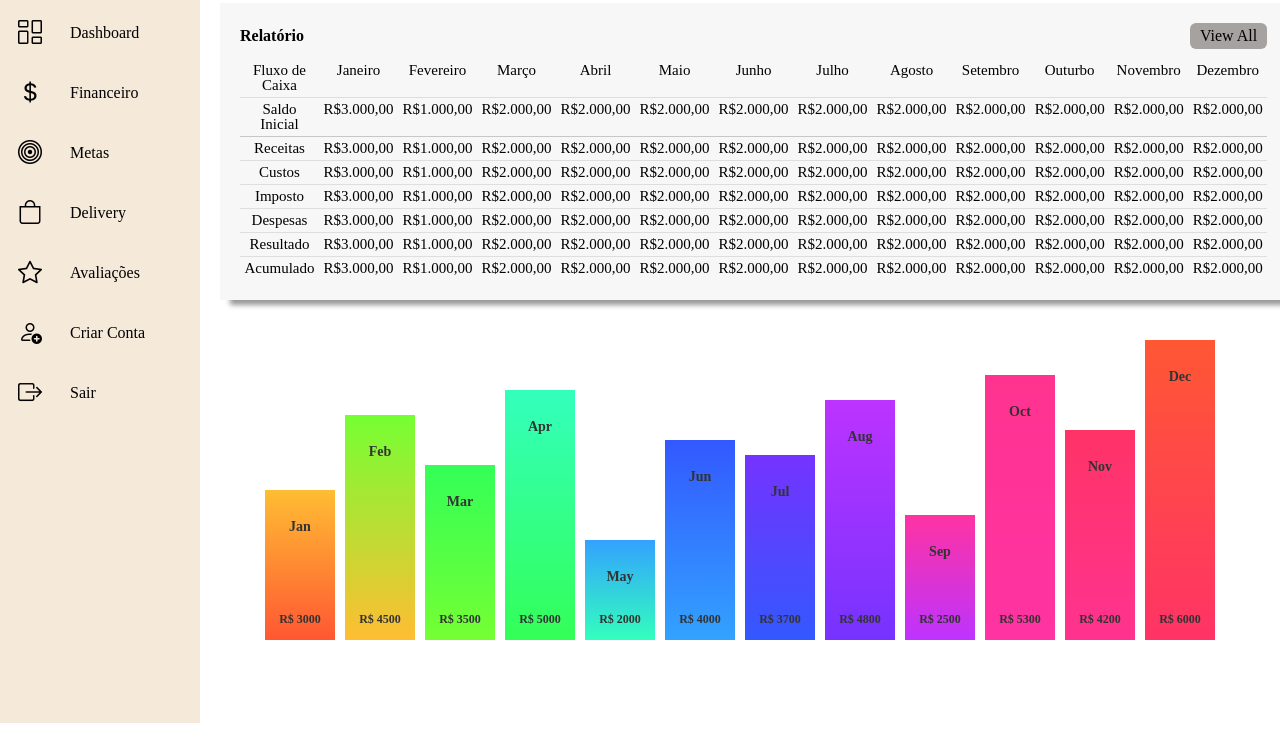
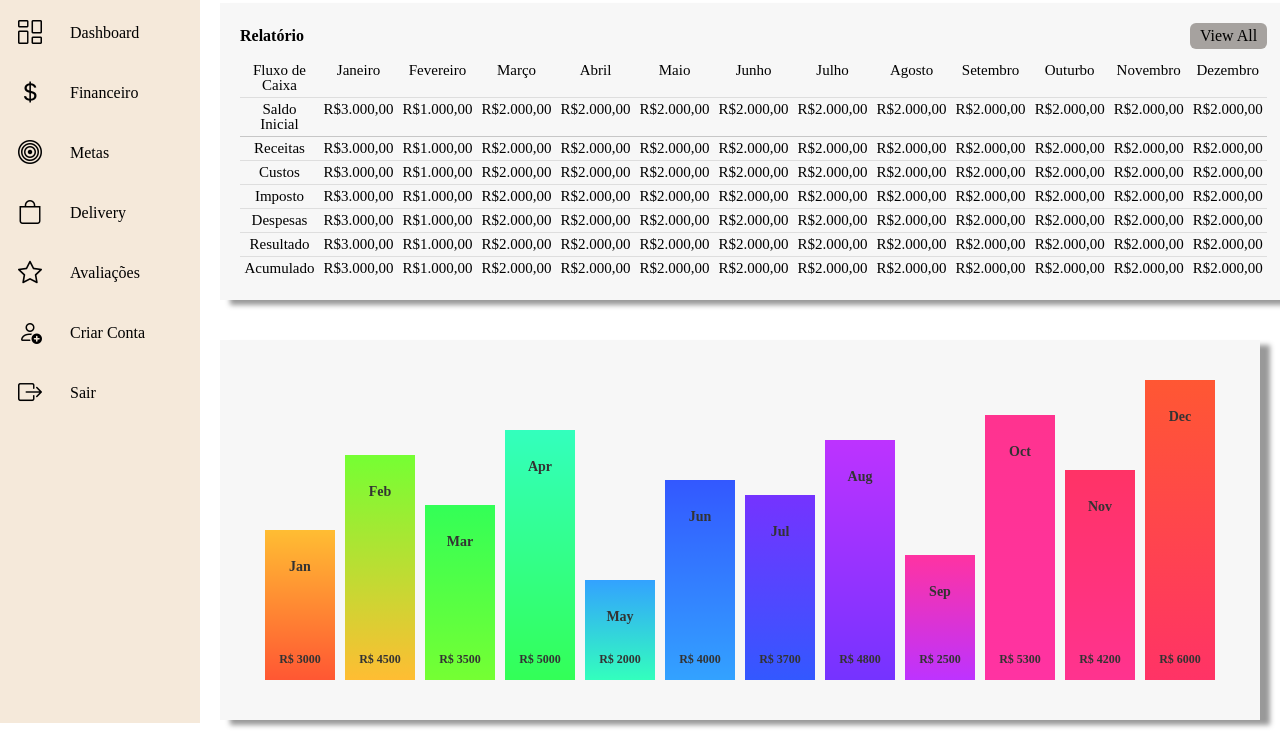
Before and after one commit to thiagoferrer/Challenge_iFood, a plain HTML site: page financeiro.html in a window 1280 px wide. Shown: the part 77-817 px from the top of the page. Drawn offline with nearby package versions, Linux system fonts and the light colour scheme; files that its build step writes are made by us from their sources.

Commit message:
atualização cores

```diff
--- a/css/styles.css
+++ b/css/styles.css
@@ -440,6 +440,25 @@ body{
 }
 
 /* Grafico */
+.details-chart{
+    position: relative;
+    width: 100%;
+    padding: 20px;
+    padding-top: 20px;
+    display: grid;
+    grid-gap: 20px;
+    grid-template-columns: repeat(1);
+}
+
+.chart-order{
+    background: #f7f7f7;
+    position: relative;
+    display: grid;
+    min-height: 250px;
+    padding: 20px;
+    box-shadow: 10px 5px 5px #999;
+}
+
 .chart-container {
     width: 100%;
     padding: 20px;
--- a/financeiro.html
+++ b/financeiro.html
@@ -221,6 +221,8 @@
     </div>
 
     <!-- Grafico -->
+    <div class="details-chart">
+        <div class="chart-order">
             <div class="chart-container">
                 <div class="chart">
                     <div class="bar" data-value="3000" data-month="Jan"></div>
@@ -237,7 +239,8 @@
                     <div class="bar" data-value="6000" data-month="Dec"></div>
                 </div>
             </div>
-
+        </div>
+    </div>
     <script src="./js/scripts.js"></script>
 </body>
 
```
Lines whose indentation alone changed are shown as unchanged.
